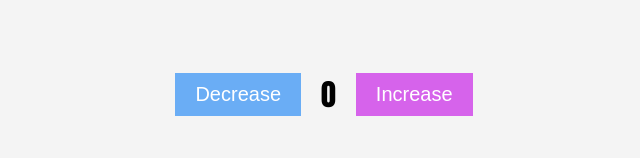
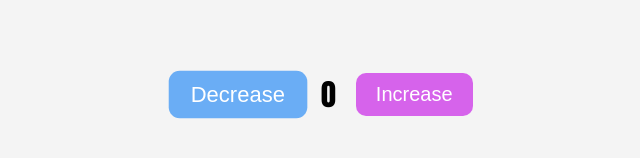
Before and after one commit to sneha-khairnar/base-project, a plain HTML site: page Vinit/JavaScript/DOM.html in a window 1280 px wide. In both pictures the pointer is over the button "Decrease". Shown: the part 314-472 px from the top of the page, 316-956 px from the left. Drawn offline with Linux system fonts and the light colour scheme.

Commit message:
Made buttons more interactive.

```diff
--- a/Vinit/JavaScript/DOM.css
+++ b/Vinit/JavaScript/DOM.css
@@ -16,6 +16,7 @@ body {
 }
 
 button {
+    border-radius: 10px;
     padding: 10px 20px;
     font-size: 20px;
     border: none;
@@ -27,6 +28,8 @@ button {
 }
 
 button:hover {
+    transform: scale(1.10);
+    transition: 0.2s;
     background-color: #6aadf5;
 }
 
```
